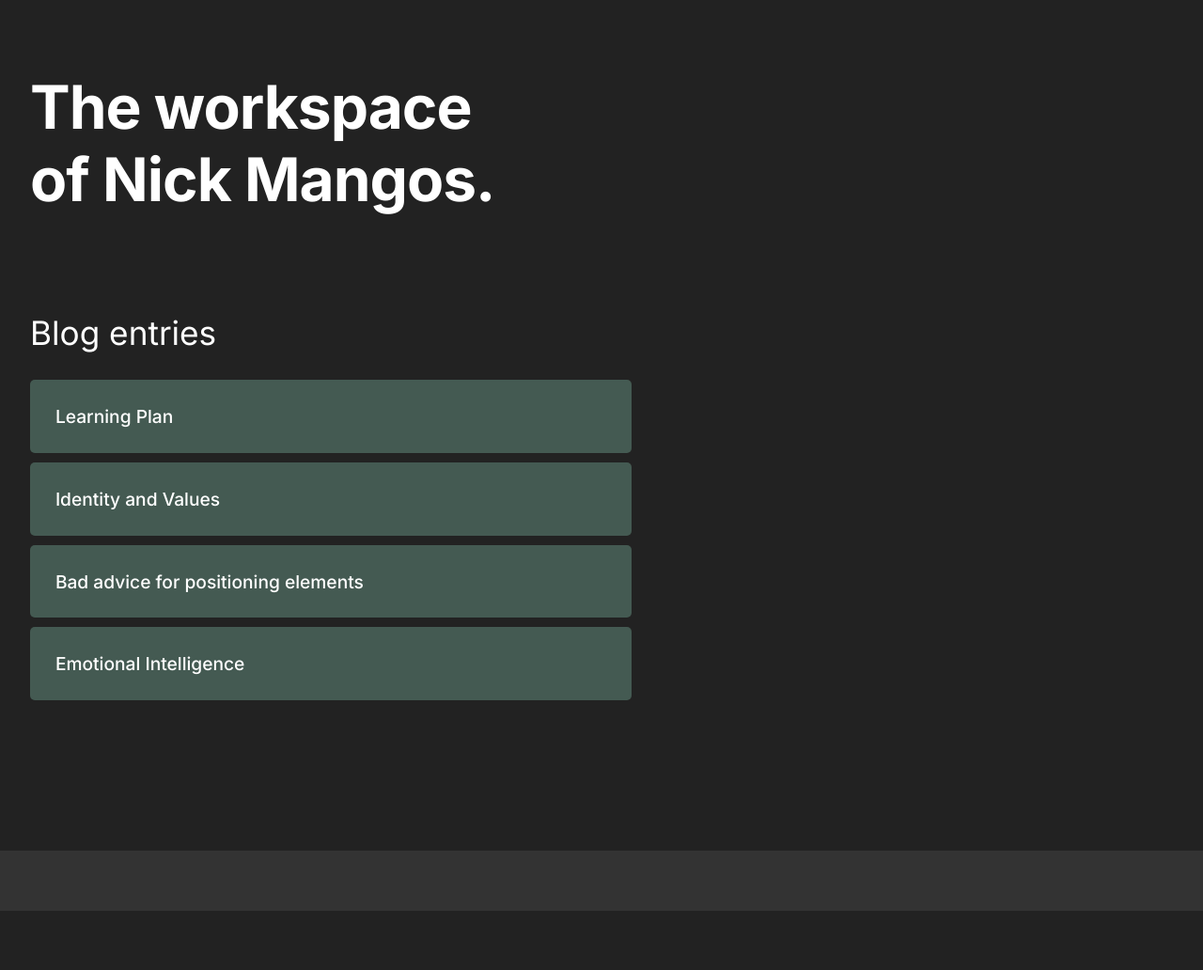
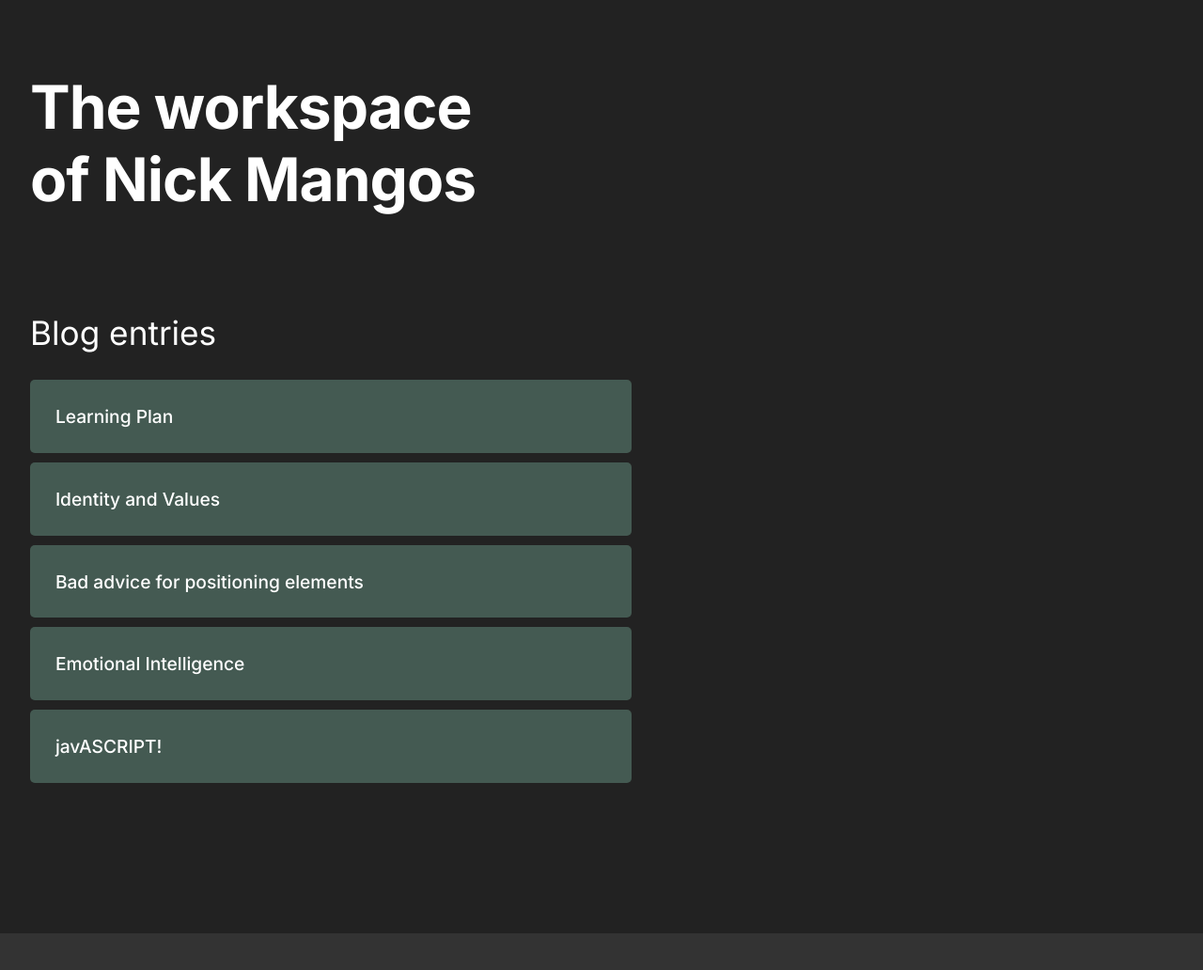
Before and after one commit to nickmangos/bootcamp.github.io, a plain HTML site: page index.html in a window 1280 px wide. Shown: the whole page at 94% size. Before the commit the page ends 969 px from the top, so only its background shows below. Drawn offline with Linux system fonts and the light colour scheme.

Commit message:
Add blog post to index

```diff
--- a/index.html
+++ b/index.html
@@ -15,7 +15,7 @@
   </head>
   <body>
     <header>
-      <h1>The workspace of Nick Mangos<span>.</span></h1>
+      <h1>The workspace of Nick Mangos</h1>
     </header>
     <main>
       <h2>Blog entries</h2>
@@ -24,6 +24,7 @@
         <li><a href="blog/identity-values.html">Identity and Values</a></li>
         <li><a href="blog/html-css.html">Bad advice for positioning elements</a></li>
         <li><a href="blog/emotional-intelligence.html">Emotional Intelligence</a></li>
+        <li><a href="blog/javascript-dom.html">javASCRIPT!</a></li>
       </ul>
     </main>
     <footer></footer>
```
